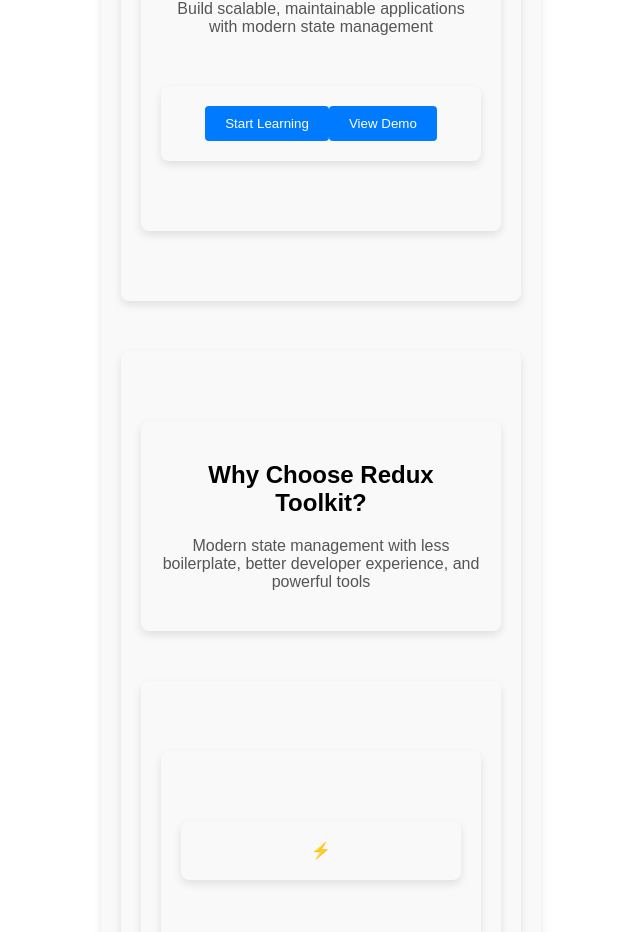
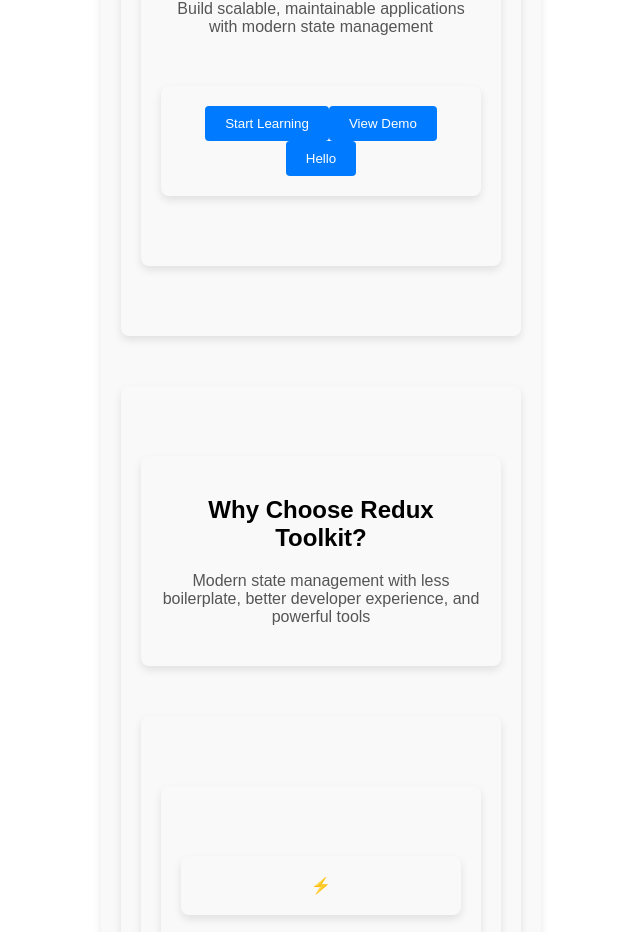
Before and after one commit to FarhanHussain7/NextjsReduxToolKit, a Next.js app: page / in a window 1280 px wide. Shown: the part 1193-2125 px from the top of the page, without its empty margins (319-959 px from the left). Built offline with nearby package versions, Linux system fonts and the light colour scheme.

Commit message:
Change in page UI

```diff
--- a/src/app/page.js
+++ b/src/app/page.js
@@ -128,6 +128,9 @@
               </button>
               <button className="border-2 border-white text-white px-8 py-3 rounded-lg font-semibold hover:bg-white hover:text-purple-600 transition-colors">
                 View Demo
+              </button>
+              <button>
+                Hello
               </button>
             </div>
           </div>
```
